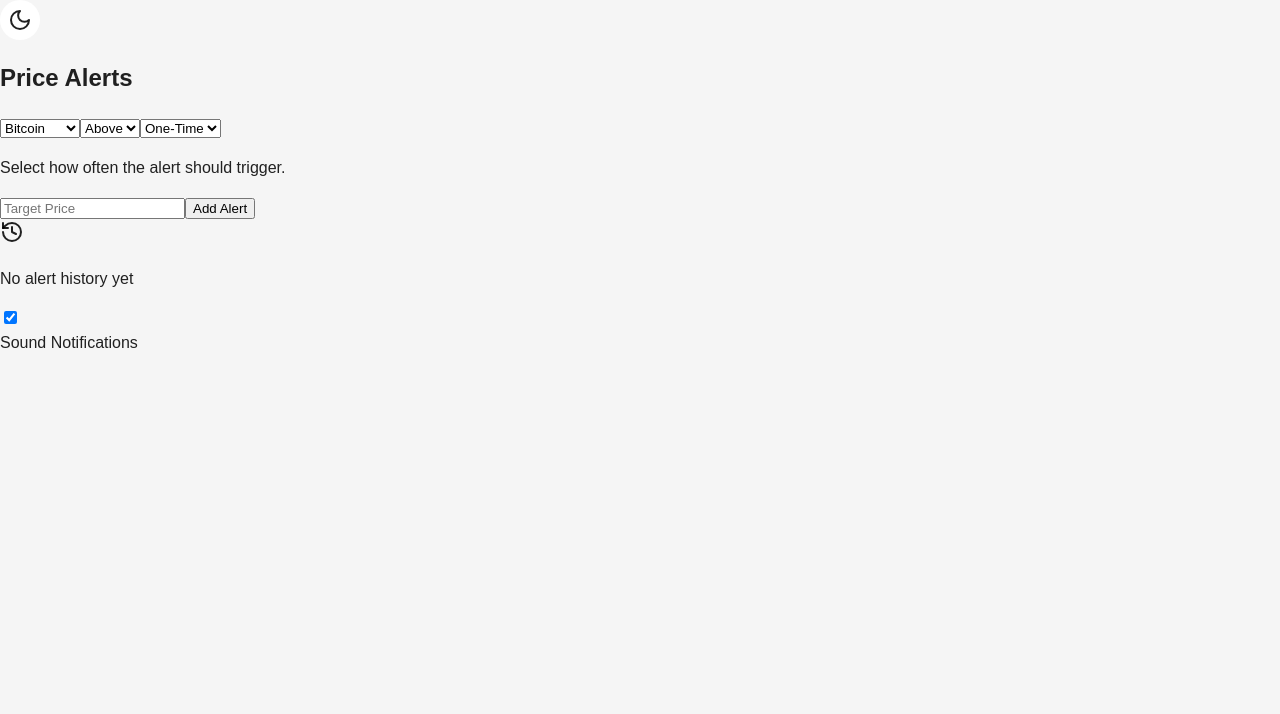
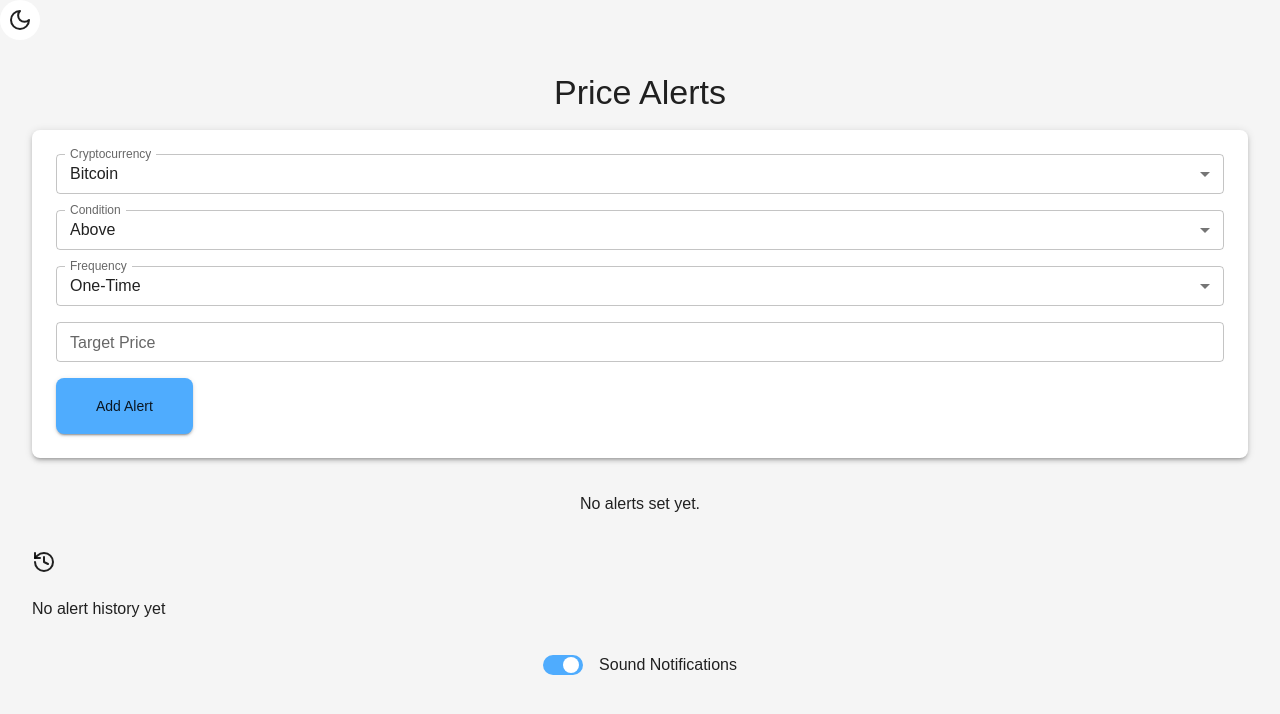
Before and after one commit to ConradPB/Crypto-Trends-Visualization-Tool, a React (Vite) app in the folder frontend/cryptotool/: page /alerts in a window 1280 px wide. Shown: the top 714 px of the page. Built offline with nearby package versions, Linux system fonts and the light colour scheme.

Commit message:
updated styling

```diff
--- a/frontend/cryptotool/src/components/PriceAlerts.tsx
+++ b/frontend/cryptotool/src/components/PriceAlerts.tsx
@@ -14,6 +14,20 @@ import type { PriceAlert } from "../features/alertsSlice";
 import { AlertCheck } from "../utils/alertChecker";
 import { SoundNotification } from "../utils/soundNotification";
 import AlertHistory from "./AlertHistory";
+import {
+  Box,
+  Typography,
+  Button,
+  FormControl,
+  InputLabel,
+  Select,
+  MenuItem,
+  TextField,
+  IconButton,
+  Tooltip,
+  Paper,
+  CircularProgress,
+} from "@mui/material";
 
 type AlertCondition = "above" | "below";
 type AlertFrequency = "onetime" | "daily" | "weekly";
@@ -26,12 +40,11 @@ interface NewAlertState {
 }
 
 const PriceAlerts = () => {
-  const dispatch = useDispatch<AppDispatch>(); // Updated dispatch typing
+  const dispatch = useDispatch<AppDispatch>();
   const alerts = useSelector((state: RootState) => state.alerts.alerts);
   const prices = useSelector((state: RootState) => state.crypto.prices);
   const [triggeredAlerts, setTriggeredAlerts] = useState<AlertCheck[]>([]);
   const [isSoundEnabled, setIsSoundEnabled] = useState(() => {
-    // Load sound preference from localStorage, default to true
     const savedSoundPreference = localStorage.getItem(
       "soundNotificationEnabled"
     );
@@ -147,28 +160,45 @@ const PriceAlerts = () => {
   };
 
   return (
-    <div className="p-4 max-w-2xl mx-auto">
-      <h2 className="text-2xl font-bold mb-4 dark:text-white">Price Alerts</h2>
+    <Box sx={{ p: 4 }}>
+      {/* Title */}
+      <Typography variant="h4" gutterBottom textAlign="center">
+        Price Alerts
+      </Typography>
 
       {/* Add New Alert Form */}
-      <form
-        onSubmit={handleSubmit}
-        className="mb-6 p-4 bg-white dark:bg-gray-800 rounded-lg shadow"
+      <Paper
+        elevation={3}
+        sx={{
+          p: 3,
+          mt: 2,
+          borderRadius: 2,
+          backgroundColor: (theme) =>
+            theme.palette.mode === "dark" ? "#1e1e1e" : "#ffffff",
+        }}
       >
-        <div className="flex gap-4 flex-wrap">
-          <select
+        <form onSubmit={handleSubmit}>
+          <Box display="flex" gap={2} flexWrap="wrap">
+            {/* Coin Selector */}
+            <FormControl fullWidth variant="outlined" size="small">
+              <InputLabel>Cryptocurrency</InputLabel>
+              <Select
                 value={newAlert.coinId}
                 onChange={(e) =>
                   setNewAlert((prev) => ({ ...prev, coinId: e.target.value }))
                 }
-            className="px-3 py-2 border rounded-md dark:bg-gray-700 dark:border-gray-600 dark:text-white"
+                label="Cryptocurrency"
               >
-            <option value="bitcoin">Bitcoin</option>
-            <option value="ethereum">Ethereum</option>
-            <option value="dogecoin">Dogecoin</option>
-          </select>
+                <MenuItem value="bitcoin">Bitcoin</MenuItem>
+                <MenuItem value="ethereum">Ethereum</MenuItem>
+                <MenuItem value="dogecoin">Dogecoin</MenuItem>
+              </Select>
+            </FormControl>
 
-          <select
+            {/* Condition Selector */}
+            <FormControl fullWidth variant="outlined" size="small">
+              <InputLabel>Condition</InputLabel>
+              <Select
                 value={newAlert.condition}
                 onChange={(e) =>
                   setNewAlert((prev) => ({
@@ -176,13 +206,17 @@ const PriceAlerts = () => {
                     condition: e.target.value as AlertCondition,
                   }))
                 }
-            className="px-3 py-2 border rounded-md dark:bg-gray-700 dark:border-gray-600 dark:text-white"
+                label="Condition"
               >
-            <option value="above">Above</option>
-            <option value="below">Below</option>
-          </select>
+                <MenuItem value="above">Above</MenuItem>
+                <MenuItem value="below">Below</MenuItem>
+              </Select>
+            </FormControl>
 
-          <select
+            {/* Frequency Selector */}
+            <FormControl fullWidth variant="outlined" size="small">
+              <InputLabel>Frequency</InputLabel>
+              <Select
                 value={newAlert.frequency}
                 onChange={(e) =>
                   setNewAlert((prev) => ({
@@ -190,105 +224,193 @@ const PriceAlerts = () => {
                     frequency: e.target.value as AlertFrequency,
                   }))
                 }
-            className="px-3 py-2 border rounded-md dark:bg-gray-700 dark:border-gray-600 dark:text-white"
+                label="Frequency"
               >
-            <option value="onetime">One-Time</option>
-            <option value="daily">Daily</option>
-            <option value="weekly">Weekly</option>
-          </select>
-          <p className="text-xs text-gray-500 mt-1">
-            Select how often the alert should trigger.
-          </p>
+                <MenuItem value="onetime">One-Time</MenuItem>
+                <MenuItem value="daily">Daily</MenuItem>
+                <MenuItem value="weekly">Weekly</MenuItem>
+              </Select>
+            </FormControl>
 
-          <input
+            {/* Target Price Input */}
+            <TextField
               type="number"
               value={newAlert.targetPrice}
               onChange={(e) =>
-              setNewAlert((prev) => ({ ...prev, targetPrice: e.target.value }))
+                setNewAlert((prev) => ({
+                  ...prev,
+                  targetPrice: e.target.value,
+                }))
               }
-            placeholder="Target Price"
-            className="px-3 py-2 border rounded-md dark:bg-gray-700 dark:border-gray-600 dark:text-white"
+              label="Target Price"
+              variant="outlined"
+              size="small"
+              fullWidth
             />
 
-          <button
+            {/* Submit Button */}
+            <Button
               type="submit"
-            className="px-4 py-2 bg-blue-500 text-white rounded-md hover:bg-blue-600"
+              variant="contained"
+              color="primary"
+              sx={{
+                px: 5,
+                py: 2,
+                height: "100%",
+                "&:hover": {
+                  backgroundColor: (theme) => theme.palette.primary.dark,
+                },
+              }}
             >
               Add Alert
-          </button>
-        </div>
+            </Button>
+          </Box>
         </form>
+      </Paper>
 
       {/* Alerts List */}
-      <div className="space-y-3">
-        {alerts.map((alert: PriceAlert) => {
+      <Box mt={4}>
+        {alerts.length === 0 ? (
+          <Typography variant="subtitle1" textAlign="center">
+            No alerts set yet.
+          </Typography>
+        ) : (
+          alerts.map((alert) => {
             const status = getAlertStatus(alert);
             return (
-            <div
+              <Paper
                 key={alert.id}
-              className={`flex items-center justify-between p-4 bg-white dark:bg-gray-800 rounded-lg shadow ${
-                status?.triggered ? "border-2 border-yellow-500" : ""
-              }`}
+                elevation={3}
+                sx={{
+                  p: 3,
+                  mt: 2,
+                  borderRadius: 2,
+                  display: "flex",
+                  justifyContent: "space-between",
+                  alignItems: "center",
+                  backgroundColor: (theme) =>
+                    theme.palette.mode === "dark" ? "#1e1e1e" : "#ffffff",
+                  transition: "transform 0.2s",
+                  "&:hover": {
+                    transform: "scale(1.02)",
+                  },
+                }}
               >
-              <div className="dark:text-white">
-                <span className="font-semibold">
-                  {alert.coinId.toUpperCase()}
-                </span>
-                <span> {alert.condition} </span>
-                <span>${alert.targetPrice.toLocaleString()}</span>
+                {/* Alert Details */}
+                <Box>
+                  <Typography variant="h6">
+                    {alert.coinId.toUpperCase()} {alert.condition} $
+                    {alert.targetPrice.toLocaleString()}
+                  </Typography>
                   {status && (
-                  <div className="text-sm text-gray-600 dark:text-gray-400">
+                    <Typography variant="body2" color="textSecondary">
                       Current: $
                       {status.currentPrice.toLocaleString(undefined, {
                         minimumFractionDigits: 2,
                         maximumFractionDigits: 2,
                       })}
-                  </div>
+                    </Typography>
                   )}
-              </div>
+                </Box>
 
-              <div className="flex gap-2">
-                <button
+                {/* Actions */}
+                <Box display="flex" gap={2}>
+                  {/* Toggle Active State */}
+                  <Tooltip
+                    title={alert.isActive ? "Disable Alert" : "Enable Alert"}
+                  >
+                    <IconButton
                       onClick={() => dispatch(toggleAlert(alert.id))}
-                  className={`p-2 rounded-full ${
-                    alert.isActive
-                      ? "bg-green-100 dark:bg-green-900"
-                      : "bg-gray-100 dark:bg-gray-700"
-                  }`}
+                      sx={{
+                        backgroundColor: alert.isActive
+                          ? "success.light"
+                          : "grey.300",
+                        "&:hover": {
+                          backgroundColor: alert.isActive
+                            ? "success.main"
+                            : "grey.400",
+                        },
+                      }}
                     >
                       {alert.isActive ? (
-                    <Bell className="h-5 w-5 text-green-600 dark:text-green-400" />
+                        <Bell color="success" />
                       ) : (
-                    <BellOff className="h-5 w-5 text-gray-600 dark:text-gray-400" />
+                        <BellOff color="disabled" />
                       )}
-                </button>
-                <button
+                    </IconButton>
+                  </Tooltip>
+
+                  {/* Remove Alert */}
+                  <Tooltip title="Remove Alert">
+                    <IconButton
                       onClick={() => dispatch(removeAlert(alert.id))}
-                  className="p-2 rounded-full bg-red-100 dark:bg-red-900"
+                      sx={{
+                        backgroundColor: "error.light",
+                        "&:hover": {
+                          backgroundColor: "error.main",
+                        },
+                      }}
                     >
-                  <Trash2 className="h-5 w-5 text-red-600 dark:text-red-400" />
-                </button>
-              </div>
-            </div>
+                      <Trash2 color="error" />
+                    </IconButton>
+                  </Tooltip>
+                </Box>
+              </Paper>
             );
-        })}
-      </div>
+          })
+        )}
+      </Box>
+
+      {/* Alert History */}
+      <Box mt={4}>
         <AlertHistory />
-      <div className="mt-4 flex items-center justify-center">
-        <label className="flex items-center cursor-pointer">
+      </Box>
+
+      {/* Sound Notifications Toggle */}
+      <Box mt={4} display="flex" justifyContent="center">
+        <Tooltip title="Toggle Sound Notifications">
+          <label
+            style={{ display: "flex", alignItems: "center", cursor: "pointer" }}
+          >
             <input
               type="checkbox"
               checked={isSoundEnabled}
               onChange={toggleSoundNotification}
-            className="sr-only peer"
+              style={{ display: "none" }}
             />
-          <div className="relative w-11 h-6 bg-gray-200 peer-focus:outline-none peer-focus:ring-4 peer-focus:ring-blue-300 dark:peer-focus:ring-blue-800 rounded-full peer dark:bg-gray-700 peer-checked:after:translate-x-full peer-checked:after:border-white after:content-[''] after:absolute after:top-[2px] after:left-[2px] after:bg-white after:border-gray-300 after:border after:rounded-full after:h-5 after:w-5 after:transition-all dark:border-gray-600 peer-checked:bg-blue-600"></div>
-          <span className="ml-3 text-sm font-medium text-gray-900 dark:text-gray-300">
+            <Box
+              sx={{
+                width: 40,
+                height: 20,
+                borderRadius: 20,
+                backgroundColor: isSoundEnabled ? "primary.main" : "grey.300",
+                position: "relative",
+                transition: "background-color 0.3s",
+                "&:hover": {
+                  backgroundColor: isSoundEnabled ? "primary.dark" : "grey.400",
+                },
+              }}
+            >
+              <Box
+                sx={{
+                  width: 16,
+                  height: 16,
+                  borderRadius: "50%",
+                  backgroundColor: "#fff",
+                  position: "absolute",
+                  top: 2,
+                  left: isSoundEnabled ? 20 : 2,
+                  transition: "left 0.3s",
+                }}
+              ></Box>
+            </Box>
+            <Typography variant="body1" ml={2}>
               Sound Notifications
-          </span>
+            </Typography>
           </label>
-      </div>
-    </div>
+        </Tooltip>
+      </Box>
+    </Box>
   );
 };
 
```
Lines whose indentation alone changed are shown as unchanged.
